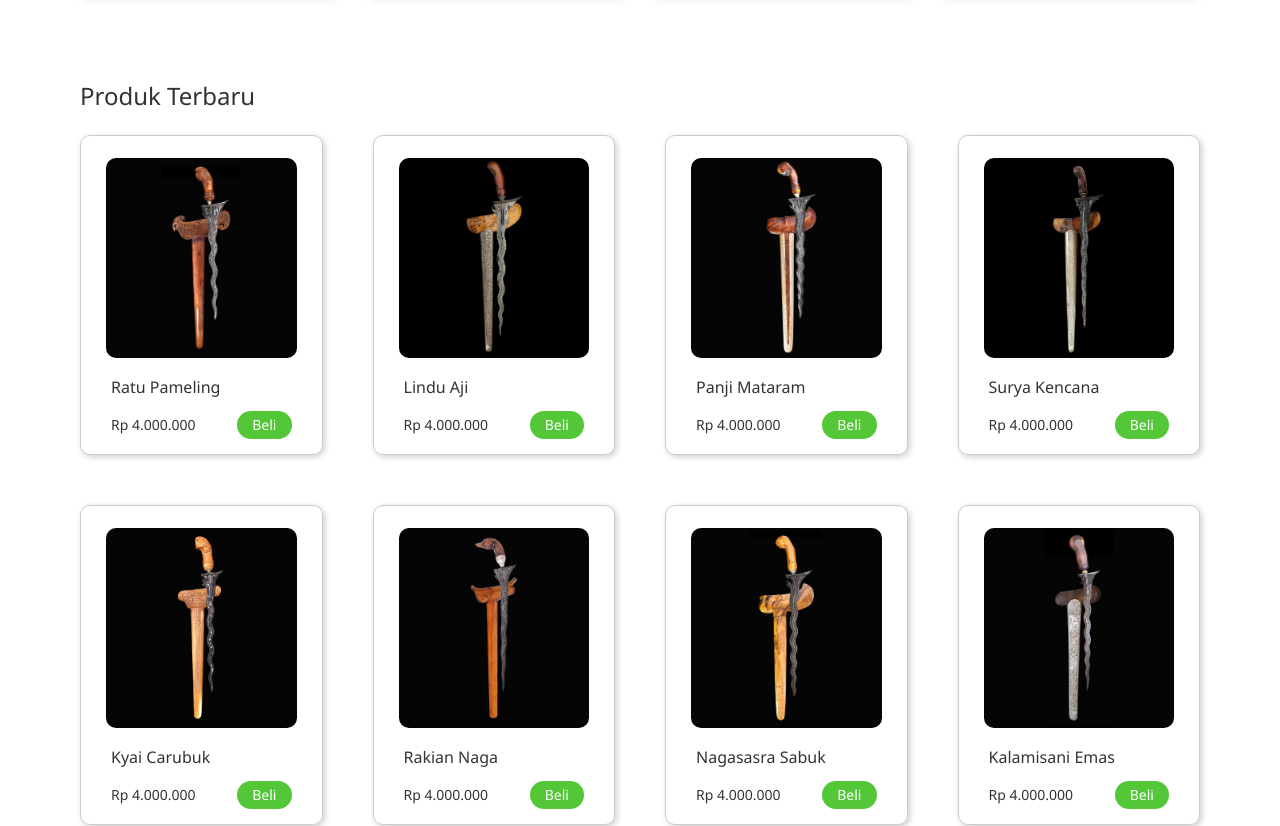
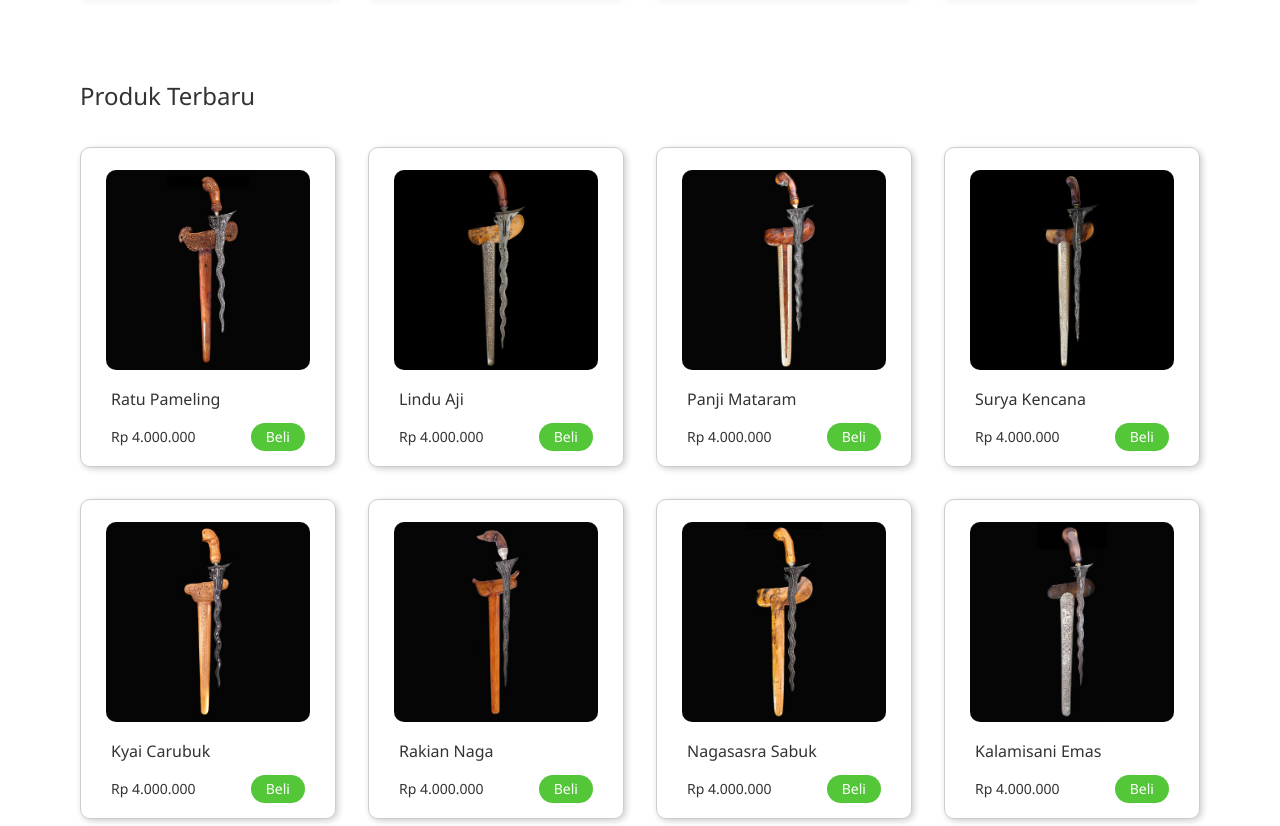
Before and after one commit to arifauzi441/marketplace_keris, a React (Vite) app in the folder frontend/: page /toko-keris in a window 1280 px wide. Shown: the part 1840-2666 px from the top of the page. Built offline with nearby package versions, Linux system fonts and the light colour scheme.

Commit message:
perbaikan width setiap produk

```diff
--- a/frontend/src/Pages/tokokeris.jsx
+++ b/frontend/src/Pages/tokokeris.jsx
@@ -42,7 +42,7 @@ const EmpuCard = ({ image, name, phone }) => (
   </div>
 );
 
-// Komponen ProdukCard
+// Komponen ProdukCard - produk terbaru
 const ProdukCard = ({ image, name, price }) => (
   <div className="kartu-produk">
     <div className="gambar-produk">
@@ -58,7 +58,7 @@ const ProdukCard = ({ image, name, price }) => (
   </div>
 );
 
-// komponen ProductItem
+// komponen ProductItem - produk terlaris
 const ProductItem = ({ image, name, price }) => (
   <div className="product-item">
     <img src={image} alt={`Keris ${name}`} />
@@ -252,9 +252,15 @@ export default function Tokokeris() {
             </div>
           </div>
 
+          <Link to="/detail-produk">
           <ProductItem image={keris1Image} name="Naga Nawasena" price="Rp 4.000.000" />
+          </Link>
+          <Link to="/detail-produk">
           <ProductItem image={keris3Image} name="Sabuk Inten" price="Rp 4.000.000" />
+          </Link>
+          <Link to="/detail-produk">
           <ProductItem image={keris2Image} name="Lintang Kemukus" price="Rp 4.000.000" />
+          </Link>
         </motion.div>
       </motion.section>
 
--- a/frontend/src/styles/toko.css
+++ b/frontend/src/styles/toko.css
@@ -253,6 +253,7 @@
 }
 
 .product-hero {
+  max-width: 525px;
     background-size: cover;
     background-position: center;
     border-radius: 8px;
@@ -301,6 +302,7 @@
 }
 
 .product-item {
+  max-width: 525px;
     background-color: white;
     border-radius: 8px;
     border: 1px solid #ccc;
@@ -394,13 +396,17 @@
     .judul-produk {
     font-size: 1.5rem;
     font-weight: 500;
-    margin-bottom: 20px;
+    margin-bottom: 2rem;
     }
 
     .produk-grid {
       display: grid;
       grid-template-columns: repeat(auto-fit, minmax(220px, 1fr));
-      gap: 50px;
+      gap: 2rem;
+    }
+
+    .produk-card {
+      max-width: 260px;
     }
 
     .kartu-produk {
```
